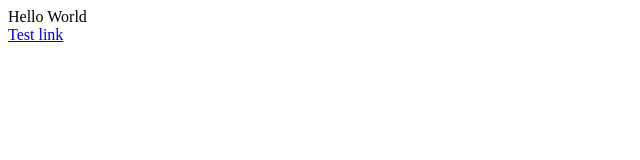
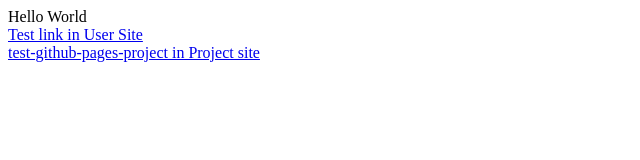
Before and after one commit to vzell/vzell.github.io, a plain HTML site: page index.html in a window 1280 px wide. Shown: the whole page, without its empty margins (0-640 px from the left). Drawn offline with Linux system fonts and the light colour scheme.

Commit message:
Update index.html

```diff
--- a/index.html
+++ b/index.html
@@ -1,5 +1,5 @@
 Hello World
 <br>
-<a href="README.html">Test link</a>
+<a href="README.html">Test link in User Site</a>
 <br>
-<a href="/test-github-pages-project/"></a>
+<a href="/test-github-pages-project/">test-github-pages-project in Project site</a>
```
